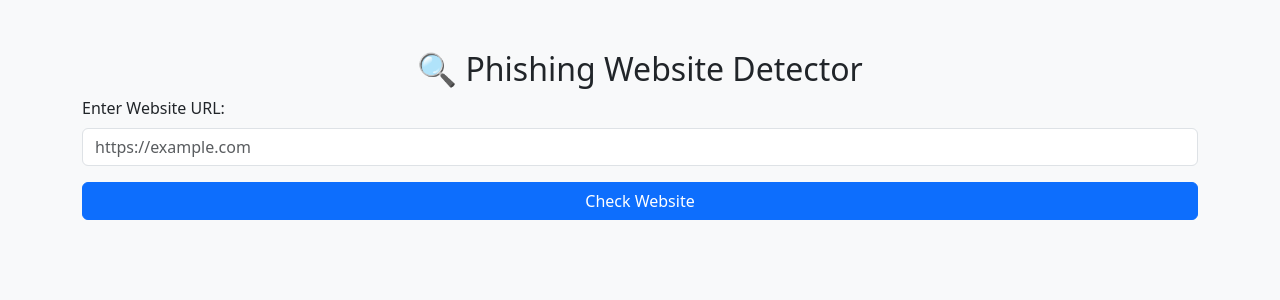
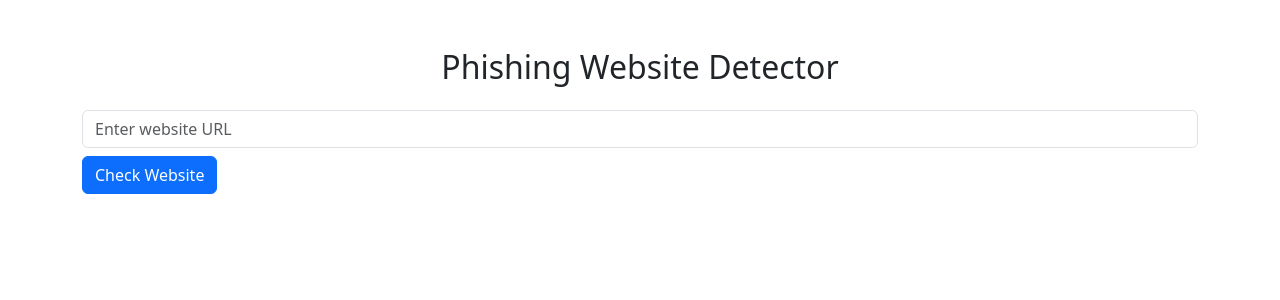
Before and after one commit to daytraderbtcc/Phishing-website-detection, a Python web app: template templates/index.html in a window 1280 px wide. Shown: the top 300 px of the page. Run offline with Jinja, Linux system fonts and the light colour scheme; the template is opened without the code that fills it, so the values that code supplies are empty.

Commit message:
Update index.html

```diff
--- a/templates/index.html
+++ b/templates/index.html
@@ -3,57 +3,37 @@
 <head>
     <meta charset="UTF-8">
     <meta name="viewport" content="width=device-width, initial-scale=1.0">
-    <title>Phishing Website Detector</title>
-    <link rel="stylesheet" href="https://cdn.jsdelivr.net/npm/bootstrap@5.3.0/dist/css/bootstrap.min.css">
-    <script src="https://cdnjs.cloudflare.com/ajax/libs/jquery/3.6.0/jquery.min.js"></script>
-    <style>
-        body {
-            background-color: #f8f9fa;
-        }
-        .container {
-            margin-top: 50px;
-        }
-        .loading {
-            display: none;
-        }
-        .result {
-            font-size: 1.2rem;
-            font-weight: bold;
-            padding: 15px;
-            border-radius: 5px;
-        }
-    </style>
+    <title>Phishing Detector</title>
+    <link href="https://cdn.jsdelivr.net/npm/bootstrap@5.3.0/dist/css/bootstrap.min.css" rel="stylesheet">
 </head>
-<body>
-    <div class="container">
-        <h2 class="text-center">🔍 Phishing Website Detector</h2>
-        <form id="urlForm" method="POST">
-            <div class="mb-3">
-                <label for="url" class="form-label">Enter Website URL:</label>
-                <input type="text" class="form-control" id="url" name="url" placeholder="https://example.com" required>
-            </div>
-            <button type="submit" class="btn btn-primary w-100">Check Website</button>
-        </form>
-        <div class="loading text-center mt-3">
-            <img src="https://i.gifer.com/VAyR.gif" alt="Loading..." width="50">
-            <p>Checking URL...</p>
-        </div>
-        <div id="result" class="result text-center mt-3"></div>
+<body class="container mt-5">
+    <h2 class="text-center">Phishing Website Detector</h2>
+    <div class="mt-4">
+        <input type="text" id="url" class="form-control" placeholder="Enter website URL">
+        <button class="btn btn-primary mt-2" onclick="checkWebsite()">Check Website</button>
     </div>
+    <div id="result" class="mt-3"></div>
 
     <script>
-        $(document).ready(function () {
-            $("#urlForm").on("submit", function (e) {
-                e.preventDefault();
-                $(".loading").show();
-                $("#result").hide();
-
-                $.post("/", $(this).serialize(), function (data) {
-                    $(".loading").hide();
-                    $("#result").html(data).fadeIn();
-                });
+        function checkWebsite() {
+            let url = document.getElementById("url").value.trim();
+            if (!url) {
+                document.getElementById("result").innerHTML = '<div class="alert alert-warning">⚠️ Please enter a valid URL!</div>';
+                return;
+            }
+            fetch("/check-url", {
+                method: "POST",
+                headers: { "Content-Type": "application/json" },
+                body: JSON.stringify({ url: url })
+            })
+            .then(response => response.json())
+            .then(data => {
+                document.getElementById("result").innerHTML = data.result;
+            })
+            .catch(error => {
+                document.getElementById("result").innerHTML = '<div class="alert alert-danger">❌ Error checking URL. Try again!</div>';
             });
-        });
+        }
     </script>
 </body>
 </html>
```
